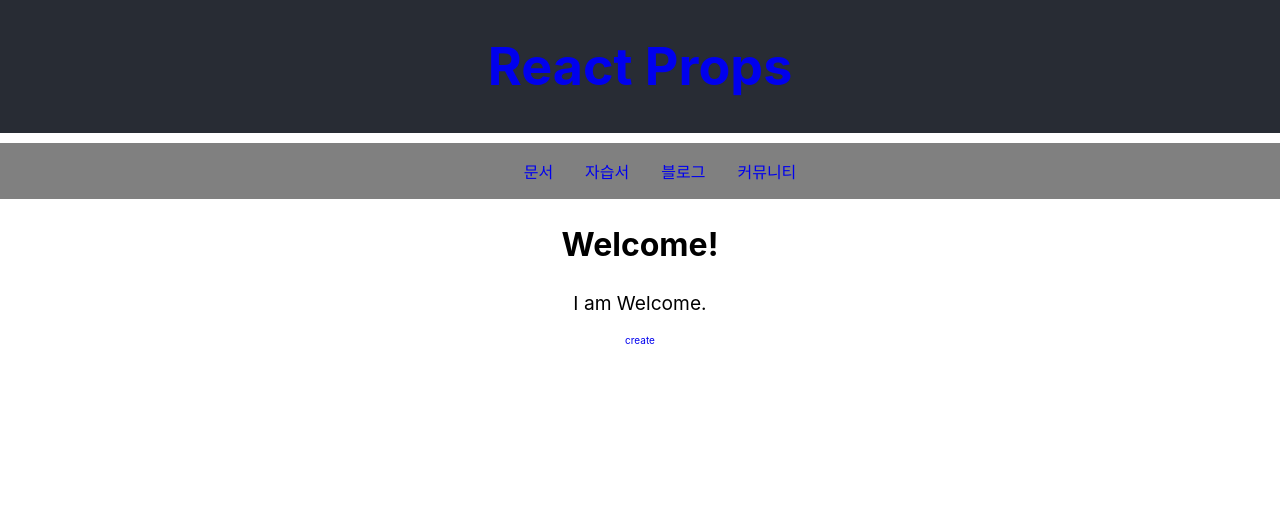
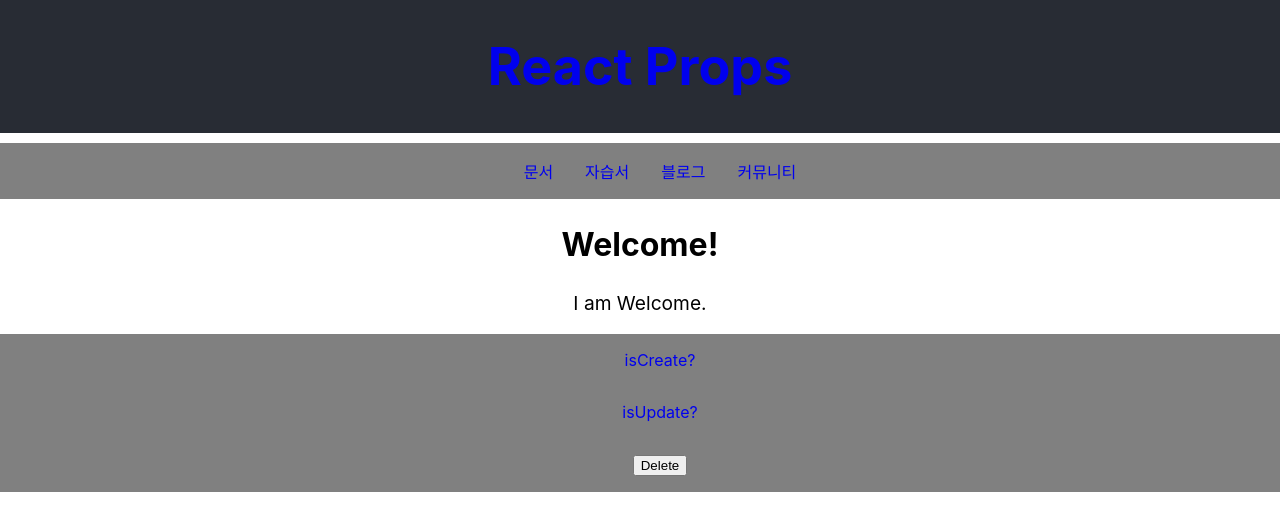
Before and after one commit to focus5n/toy-react, a React (Create React App) app: page / in a window 1280 px wide. Shown: the top 530 px of the page. Built offline with nearby package versions, Linux system fonts and the light colour scheme.

Commit message:
STD DELETE

```diff
--- a/src/App.css
+++ b/src/App.css
@@ -10,6 +10,14 @@ a {
 ol {
   display: flex;
   flex-direction: row;
+  justify-content: center;
+  align-items: center;
+  background-color: grey;
+}
+
+ul {
+  display: flex;
+  flex-direction: column;
   justify-content: center;
   align-items: center;
   background-color: grey;
--- a/src/App.js
+++ b/src/App.js
@@ -51,6 +51,22 @@ function Create(props) {
 }
 
 
+function Update(props) {
+    return <article>
+        <h2>Update</h2>
+        <form onSubmit={event => {
+            event.preventDefault();
+            const title = event.target.title.value;
+            const body = event.target.body.value;
+            props.onUpdate(title, body);
+        }}>
+            <p><input type="text" name="title" placeholder="title"/></p>
+            <p><textarea name="body" placeholder="body"></textarea></p>
+            <p><input type="submit" value="Update"/></p>
+        </form>
+    </article>
+}
+
 function App() {
     // const _mode = useState("WELCOME");
     // const mode = _mode[0];
@@ -67,9 +83,29 @@ function App() {
         link: "https://ko.reactjs.org/blog"
     }, {id: 4, title: "커뮤니티", link: "https://ko.reactjs.org/community/support.html"}]);
     let content;
+    let contextControl = null;
 
     if (mode === "WELCOME") {
         content = <Article title="Welcome!" description="I am Welcome."></Article>;
+        contextControl = <>
+            <li><a id="updateButton" href={"/update/" + nextId} onClick={event => {
+                event.preventDefault();
+                setMode("UPDATE")
+            }}>isUpdate?</a>
+            </li>
+            <li>
+                <input type="button" value="Delete" onClick={() => {
+                    const newTopics = [];
+                    for (let i=0; topics.length; i++) {
+                        if(topics[i] !== nextId) {
+                            newTopics.push(topics[i]);
+                        }
+                    }
+                    setTopics(newTopics);
+                    setMode("WELCOME");
+                }}/>
+            </li>
+        </>;
     } else if (mode === "REACT") {
         content = <Article title="Welcome, React!" description="I am React."></Article>;
     } else if (mode === "CREATE") {
@@ -83,6 +119,14 @@ function App() {
             setMode("WELCOME");
             setNextId(nextId + 1);
         }}></Create>
+    } else if (mode === "UPDATE") {
+        content = <Update title="" body="" onUpdate={(_title, _body) => {
+            const newTopic = {id: nextId, title: _title, body: _body};
+            const newTopics = [...topics];
+            newTopics.push(newTopic);
+            setMode("REACT");
+            setNextId(nextId + 1);
+        }}></Update>
     } else {
         content = <Article title="Welcome!" description="I am Welcome."></Article>;
     }
@@ -97,10 +141,14 @@ function App() {
         }}></Header>
         <Nav topics={topics}></Nav>
         {content}
-            <a id="CreateButton" href="/create" onClick={event => {
+        <ul>
+            <li><a id="CreateButton" href="/create" onClick={event => {
                 event.preventDefault();
                 setMode("CREATE");
-            }}>create</a>
+            }}>isCreate?</a></li>
+            {contextControl}
+        </ul>
+
     </div>);
 }
 
```
Lines whose indentation alone changed are shown as unchanged.
